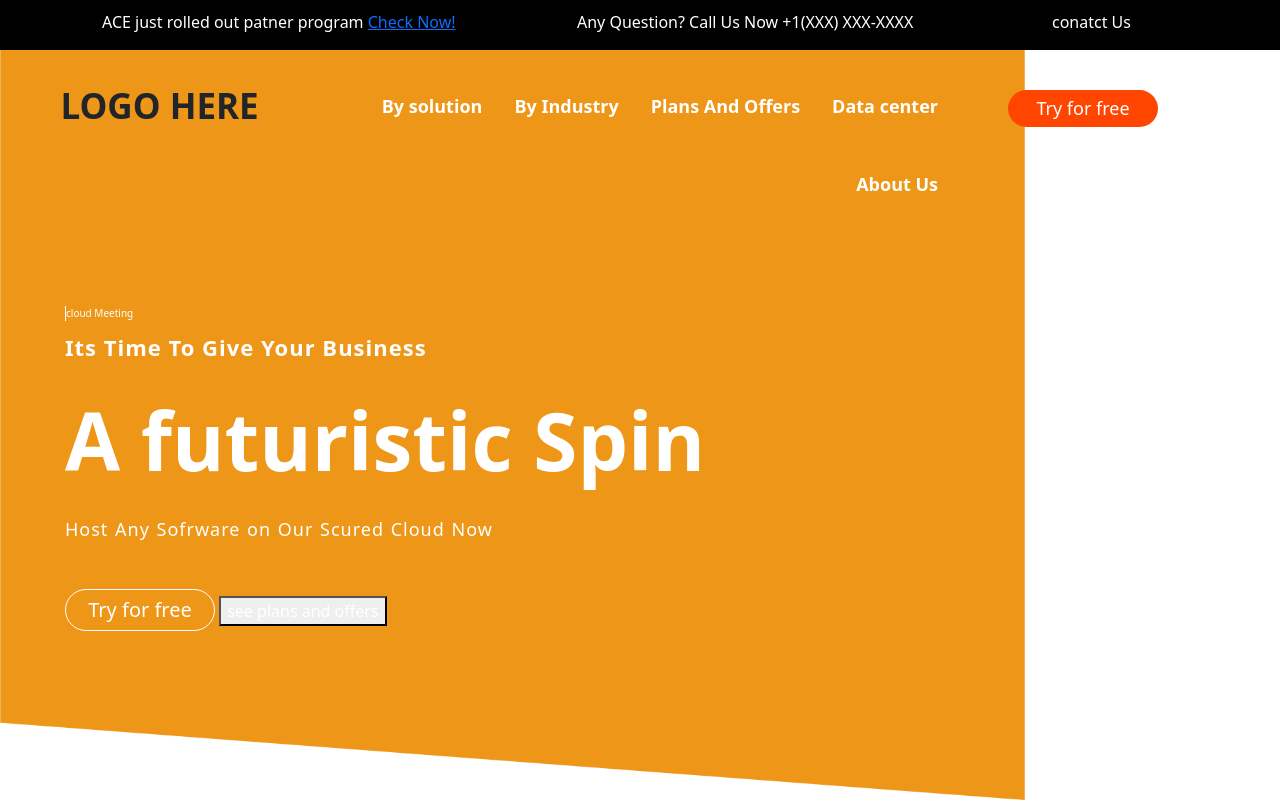
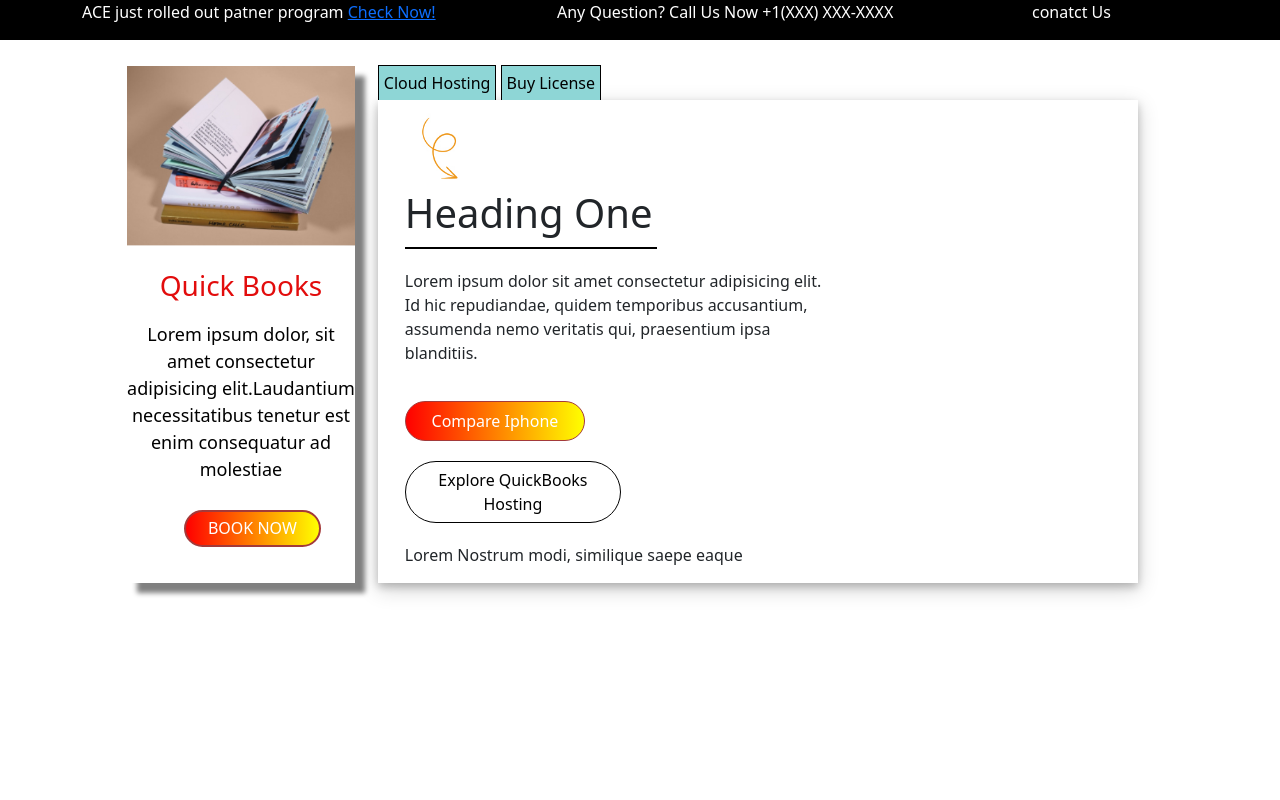
Before and after one commit to talhaunas1/SMIT-06, a plain HTML site: page index.html in a window 1280 px wide. Drawn offline with nearby package versions, Linux system fonts and the light colour scheme.

Commit message:
card complete

```diff
--- a/index.html
+++ b/index.html
@@ -19,21 +19,21 @@
 
       <div class="row">
 
-        <div class="col-sm-12 col-md-5">
+        <div class=" col-md-5 col-lg-5">
 
           <p class="paragraph"> ACE just rolled out patner program <a href="#">Check Now!</a> </p>
 
         </div>
 
-        <div class="col-sm-12 col-md-5">
+        <div class="col-md-5 col-lg-5">
 
           <p class="paragraph"> Any Question? Call Us Now +1(XXX) XXX-XXXX </p>
 
         </div>
 
-        <div class="col-sm-12 col-md-2">
+        <div class=" col-md-2 col-lg-2">
 
-          <p class="paragraph"> conatct Us</p>
+          <p class="paragraph a"> conatct Us</p>
 
         </div>
 
@@ -43,85 +43,56 @@
 
   </div>
 
-  <div class="conatiner-fluid bg1">
 
-    <!-- <img  class="a" src="./images/A.png" alt=""> -->
+
+
+  <div class="container sec2">
+
 
     <div class="row">
 
-      <div class="col-lg-3">
-
-        <p class="logo">LOGO HERE</p>
+      <div class="col-lg-4   setdiv">
+        <img src="./images/books.png" alt="">
+        <h3 class="setheading">Quick Books</h3>
+        <p class="setpara">Lorem ipsum dolor, sit amet consectetur adipisicing elit.Laudantium necessitatibus tenetur
+          est enim
+          consequatur ad molestiae </p>
+        <button class="btn1">BOOK NOW</button>
 
       </div>
 
-      <div class="col-lg-6">
+      <!-- 2nd card -->
 
-        <ul class="nav justify-content-end">
+      <div class="col-lg-8  card2">
 
-          <li class="nav-item">
+        <div class="btun">
+        <button class="btn3 bn">Cloud Hosting</button>
+        <button class="btn3">Buy License</button>
+        </div>
 
-            <a class="nav-link active" aria-current="page" href="#">By solution </a>
 
-          </li>
 
-          <li class="nav-item">
+        <div class="moveright">
+        <img src="./images/arrow.png"  alt="">
 
-            <a class="nav-link" href="#">By Industry</a>
+        <H1>Heading One</H1>
 
-          </li>
+        <div class="line"></div>
 
-          <li class="nav-item">
+        <p class="parag">Lorem ipsum dolor sit amet consectetur adipisicing elit. Id hic repudiandae, quidem temporibus accusantium,
+        assumenda nemo veritatis qui, praesentium ipsa blanditiis. </p>
 
-            <a class="nav-link" href="#">Plans And Offers</a>
-
-          </li>
-
-          <li class="nav-item">
-
-            <a class="nav-link " href="#">Data center</a>
-
-          </li>
-
-          <li class="nav-item">
-
-            <a class="nav-link" href="#">About Us</a>
-
-          </li>
-
-        </ul>
+        <button class="btn4">Compare Iphone</button>
+        <div><button class="btn5">Explore QuickBooks Hosting</button></div>
+        <p class="paraga">Lorem Nostrum modi, similique saepe eaque </p>
+      </div>
 
       </div>
-
-      <div class="col-lg-3">
-
-        <button class="button">Try for free</button>
-
-      </div>
-
     </div>
-
-    <div class="container sameclases1">
-
-      <div class="row">
-
-        <div class="col-lg-12">
-
-        <p class="extrasmal">cloud Meeting</p>
-        <p class="medium">Its Time To Give Your Business</p>
-        <p class="mainheading">A futuristic Spin</p>
-        <p class="small">Host Any Sofrware on Our Scured Cloud Now</p>
-
-        <button class="bton button2">Try for free</button>
-        <button class="bton button3">see plans and offers</button>
-
-      </div>
-
-    </div>
-
   </div>
 
-  </div>
+
+
 
 </body>
 
--- a/style.css
+++ b/style.css
@@ -1,117 +1,168 @@
+*
+{
+    margin: 0px;
+    padding: 0px;
+    box-sizing: border-box;
+}
 .div1
 {
     background-color: black;
+    /* width: 100%; */
     color: white;
-    font-size: 16px;
-    /* text-align: center; */
+}
+
+
+@media(max-width:768px) {
+    .div1
+    {
+        color: tomato;
+        display: none;
 
     }
-.div1 .paragraph
+    .paragraph
     {
-    margin-top: 10px;
-    margin-left: 20px;
+        margin-left: -12px;
     }
-.bg1
-{
-    background-image:url(./images/bg1.png);
-    /* background-image:url(./images/A.png) ; */
-    background-size: contain;
-    width: 100%;
-    height: 750px;
-    background-repeat: no-repeat;
+    .a{
+        display: none;
     }
-/* .a
-{
-    display: inline;
-    width: 700px;
-    height: 700px;
-    margin-left:200px;
-
-} */
-
-.logo
-{
-    margin-left: 20%;
-    margin-top: 10%;
-    font-size: 35px;
-    /* font-weight: 600; */
-    font-weight: bold;
-}
-.bg1 ul
-{
-    font-size: 18px;
-    /* margin: -10px; */
 
 }
-.bg1 ul a
+
+.sec2
 {
-    color: white;
-    margin-top: 20px;
-    font-size: 18px;
-    font-weight: 600;
-    margin-top: 35px;
-    /* margin-right: -10px; */
-    /* margin-right: 109px; */
+    margin-top: 2%;
 }
-.button
+
+.setdiv
 {
-    margin-top: 40px;
-    margin-left:30px ;
-    border: none;
-    font-size: 18px;
-    /* font-weight: bold; */
-
-    background-color: orangered;
-    width: 150px;
-
-    border-radius: 60px;
-    color: white;
-    padding:5px ;
+    /* background-color: rgb(194, 125, 125); */
+    width: 20%;
+    margin-left: 5%;
+    box-shadow: 10px 10px 5px grey;
+    /* background-color: black; */
+    padding: 0px;
+}
+.setdiv img{
+    width: 100%;
 
 }
-.sameclases1
+.setheading
 {
-    margin-left: 53px;
-    margin-top: 100px;
+    margin-top: 10%;
+    text-align: center;
+    color: #e20c0c;
+}
+.setpara
+{
+    margin-top: 8%;
+    color: black;
+    font-size: 18px;
+    text-align: center;
+    /* text-align:justify ; */
+}
+.setdiv .btn1
+{
+    margin-top:5%;
+    margin-bottom: 5%;
+    margin-left:25%;
     color: white;
+    font-size: bold;
+    font-weight: 500;
+    border: 2px solid rgb(163, 58, 58);
+    border-radius: 45px;
+    padding: 2%;
+    width: 60%;
+    background: linear-gradient(to right, red , yellow);
 }
-.extrasmal
+
+
+
+.card2
 {
-    border-left:1px solid white ;
-    font-size: 10px;
-    margin-bottom: 10px;
+    /* background-color: aqua; */
+    margin-left: 2%;
+    /* margin-top: 6px; */
+    /* box-shadow: 10px 10px 5px grey; */
+    box-shadow: 0 4px 8px 0 rgba(0, 0, 0, 0.2), 0 6px 20px 0 rgba(0, 0, 0, 0.19);
+    /* box-shadow: 10px 10px 5px grey; */
+    /* width:70%; */
 }
-.medium
+
+.card2
 {
-    font-size: 22px;
-    letter-spacing: 1px;
+    margin-top: 3%;
+}
+.btun
+{
+    position: relative;
+    top: -35px;
+    margin-left: -12px;
+    /* background-color: teal; */
+}
+.btn3
+{
+    background-color: rgb(142, 214, 214);
+    border: none;
+    padding:5px;
+    border-top:1px solid black ;
+    border-left:1px solid black ;
+    border-right:1px solid black ;
 
-    font-weight: 600;
 }
-.mainheading
+
+.card2 img
 {
-    font-size: 80px;
-    font-weight: 700;
+    width: 100%;
+    margin-top: -35px;
 }
-.small
+
+.line
 {
-    font-size:18px ;
-    word-spacing: 1px;
-    letter-spacing: 1px;
+    border-bottom: 2px solid black;
+    width: 35%;
+    margin-top: 10px;
+
 }
-.bton
+.parag
 {
-    margin-top: 30px;
-    /* border: none; */
+    margin-top: 20px;
+    width: 60%;
+}
+.paraga
+{
+    margin-top: 20px;
+}
+.btn4
+{
+    /* margin-top:5%; */
+    /* margin-bottom: 5%; */
+    /* margin-left:25%; */
     color: white;
+    font-size: bold;
+    font-weight: 500;
+    border: 1px solid rgb(163, 58, 58);
+    border-radius: 45px;
+    padding: 1%;
+    width: 25%;
+    margin-top: 20px;
+    background: linear-gradient(to right, red , yellow);
 }
-.button2
+.btn4:hover
 {
-    font-size: 20px;
-    /* outline: none; */
-    border: 1px solid white;
+    background: seagreen;
+}
+.btn5
+{
+    margin-top: 20px;
     background-color: transparent;
-    width: 150px;
-    border-radius: 60px;
-    padding:5px ;
+    color: black;
+    padding: 6px;
+    border: 1px solid black;
+    width: 30%;
+    border-radius: 50px;
 }
+.moveright
+{
+    margin-left: 15px;
+}
```
Also changed, not shown: images/1.png, images/2.png, images/Veeam_logo-removebg-preview@1X.png (deleted), images/arrow.png (added), images/arroww.png (renamed from images/Group 10299@1X.png), images/bg1.png (deleted), images/books.png (added), images/company1.png (added), images/company2.png (added), images/company3.png (added), images/company4.png (added), images/company5.png (added), images/company6.png (added), images/manTakinglaptop.png (added), 3 more files. Lines whose indentation alone changed are shown as unchanged.
